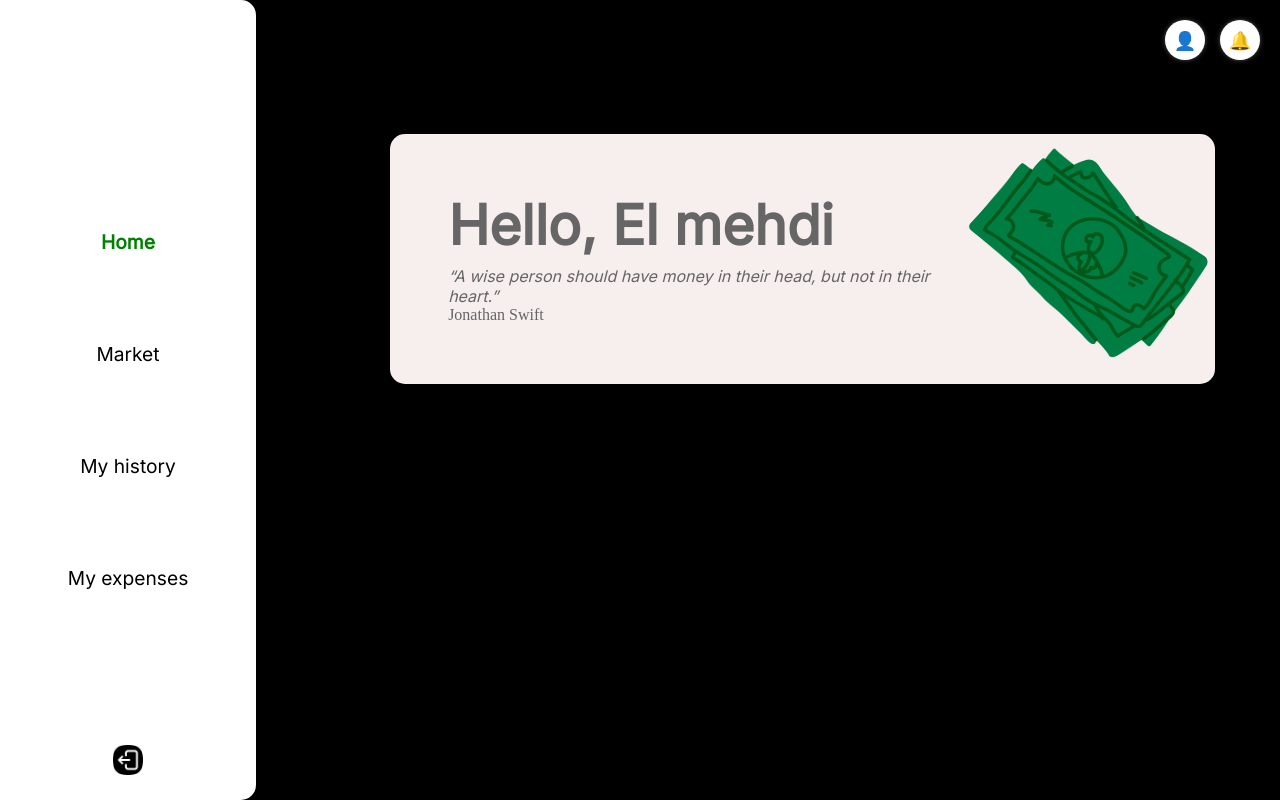
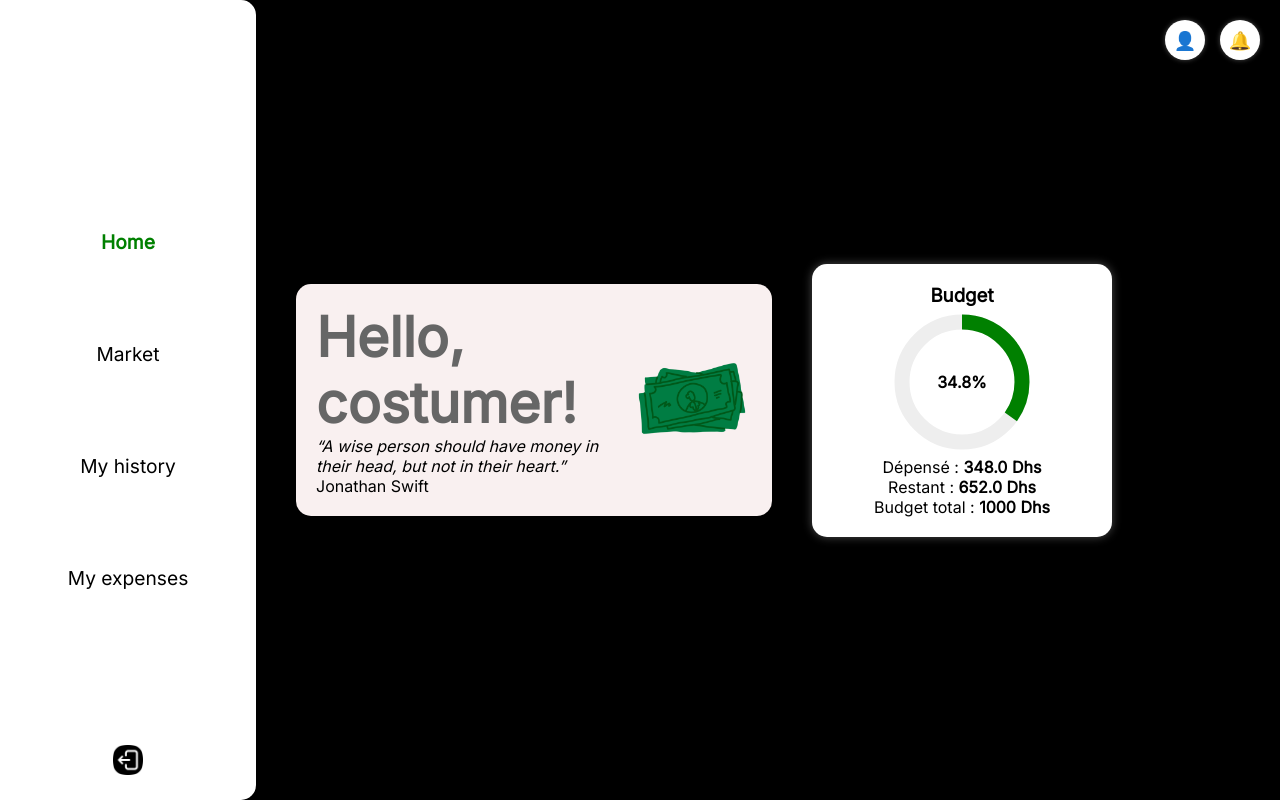
Before and after one commit to Super-mehdi/Budget-management-app, a Flask app: page /dashboard in a window 1280 px wide. Run offline with Flask 3, Linux system fonts and the light colour scheme; a user stored in the database is signed in; data comes from the database, SQL or seed files in the repository; both versions use the stored data as it was after the commit.

Commit message:
added the budget icon

```diff
--- a/app.py
+++ b/app.py
@@ -5,6 +5,7 @@ from flask import render_template, redirect, url_for, flash
 from werkzeug.security import generate_password_hash, check_password_hash
 from forms import RegistrationForm
 import sqlite3
+from datetime import datetime
 
 from forms import LoginForm
 from flask_login import login_user, login_required, logout_user, current_user
@@ -166,7 +167,33 @@ def register():
 @app.route("/dashboard")
 @login_required
 def dashboard():
-    return render_template("dashboard.html")
+    user_income = current_user.income
+    if user_income is None:
+        user_income = 0
+
+    # Calculer dépenses totales
+    total_spent = 0
+    conn = get_db_connection()
+    cursor = conn.cursor()
+    cursor.execute('''
+           SELECT SUM(quantity * pricePerUnit) FROM purchase WHERE user_id = ?
+       ''', (current_user.id,))
+    result = cursor.fetchone()
+    if result and result[0]:
+        total_spent = result[0]
+    conn.close()
+
+    # Calculer restant et pourcentage
+    remaining = user_income - total_spent
+    percent_used = (total_spent / user_income) * 100 if user_income > 0 else 0
+    percent_display = min(percent_used, 100)  # on limite visuellement à 100%
+
+    return render_template("dashboard.html",
+                           user_income=user_income,
+                           total_spent=total_spent,
+                           remaining=remaining,
+                           percent_used=percent_display,
+                           real_percent_used=percent_used)
 
 @app.route('/search', methods=['POST'])
 def search():
@@ -200,10 +227,33 @@ def get_db_connection():
 
 @app.route('/history')
 def history():
+    now = datetime.now()
+    current_month = now.month
+    current_year = now.year
+
     conn = get_db_connection()
-    achats = conn.execute('SELECT * FROM purchase').fetchall()
+    achats = conn.execute('''
+        SELECT * FROM purchase
+        WHERE user_id = ?
+        AND strftime('%m', dateOfPurchase) = ?
+        AND strftime('%Y', dateOfPurchase) = ?
+    ''', (current_user.id, f'{current_month:02d}', str(current_year))).fetchall()
     conn.close()
+
     return render_template('hist.html', achats=achats)
+
+
+@app.route('/reset_expenses', methods=['POST'])
+def reset_expenses():
+    conn = get_db_connection()
+    cursor = conn.cursor()
+    cursor.execute('DELETE FROM purchase WHERE user_id = ?', (current_user.id,))
+    conn.commit()
+    conn.close()
+
+    flash('Vos dépenses ont été réinitialisées avec succès.', 'success')
+    return redirect(url_for('history'))
+
 
 @app.route('/expenses', methods=['GET', 'POST'])
 @login_required
--- a/templates/dashboard.html
+++ b/templates/dashboard.html
@@ -80,18 +80,38 @@
         <a class="expenses" href="{{ url_for('expenses') }}" >My expenses</a><br>
         <a href="{{ url_for('logout') }}" class="logout"><img src="/static/Assets/log-out_15093126.png" class="logout_img"></a>
     </div>
-    <div class="homepage">
-        <div class="Welcome">
+    <div class="homepage" style="display: flex; justify-content: space-between; align-items: center; gap: 40px; margin: 40px;">
+        <div class="left-column" style="background: #f9f0f0; padding: 20px; border-radius: 15px; display: flex; align-items: center; gap: 20px; flex: 1;">
             <div class="blabla">
-                <h1 class="hello">Hello, El mehdi</h1>
+                <h1 class="hello">Hello, costumer!</h1>
                 <p><i>“A wise person should have money in their head, but not in their heart.”</i><br>
                     Jonathan Swift</p>
             </div>
             <div class="money">
-                <img src="/static/Assets/Hands - Cash.png" class="money_img">
+                <img src="/static/Assets/Hands - Cash.png" class="money_img" style="max-width: 120px;">
             </div>
         </div>
+
+        <!-- Colonne droite : budget -->
+        <div class="right-column" style="background: white; color: black; padding: 20px; border-radius: 15px; width: 300px; text-align: center; box-shadow: 0 0 10px rgba(255,255,255,0.3);">
+            <h3>Budget</h3>
+            <div style="position: relative; width: 150px; height: 150px; margin: 0 auto;">
+                <svg width="150" height="150">
+                    <circle cx="75" cy="75" r="60" stroke="#eee" stroke-width="15" fill="none" />
+                    <circle cx="75" cy="75" r="60" stroke="green" stroke-width="15" fill="none"
+                            stroke-dasharray="{{ percent_used * 3.77 }}, 999"
+                            transform="rotate(-90 75 75)" />
+                </svg>
+                <div style="position: absolute; top: 50%; left: 50%; transform: translate(-50%, -50%);">
+                    <strong>{{ real_percent_used | round(1) }}%</strong>
+                </div>
+            </div>
+            <p>Dépensé : <strong>{{ total_spent | round(2) }} Dhs</strong></p>
+            <p>Restant : <strong>{{ remaining | round(2) }} Dhs</strong></p>
+            <p>Budget total : <strong>{{ user_income }} Dhs</strong></p>
+        </div>
     </div>
+
     <script>
         const currentURL = window.location.pathname;
         document.querySelectorAll('a').forEach(link => {
@@ -116,6 +136,7 @@
             }
         }
     </script>
+
 </body>
 </html>
 <!--<form action="/search" method="POST">
```
Also changed, not shown: templates/expenses.html (+14 -0 lines), templates/hist.html (+15 -0 lines), Users.db.
